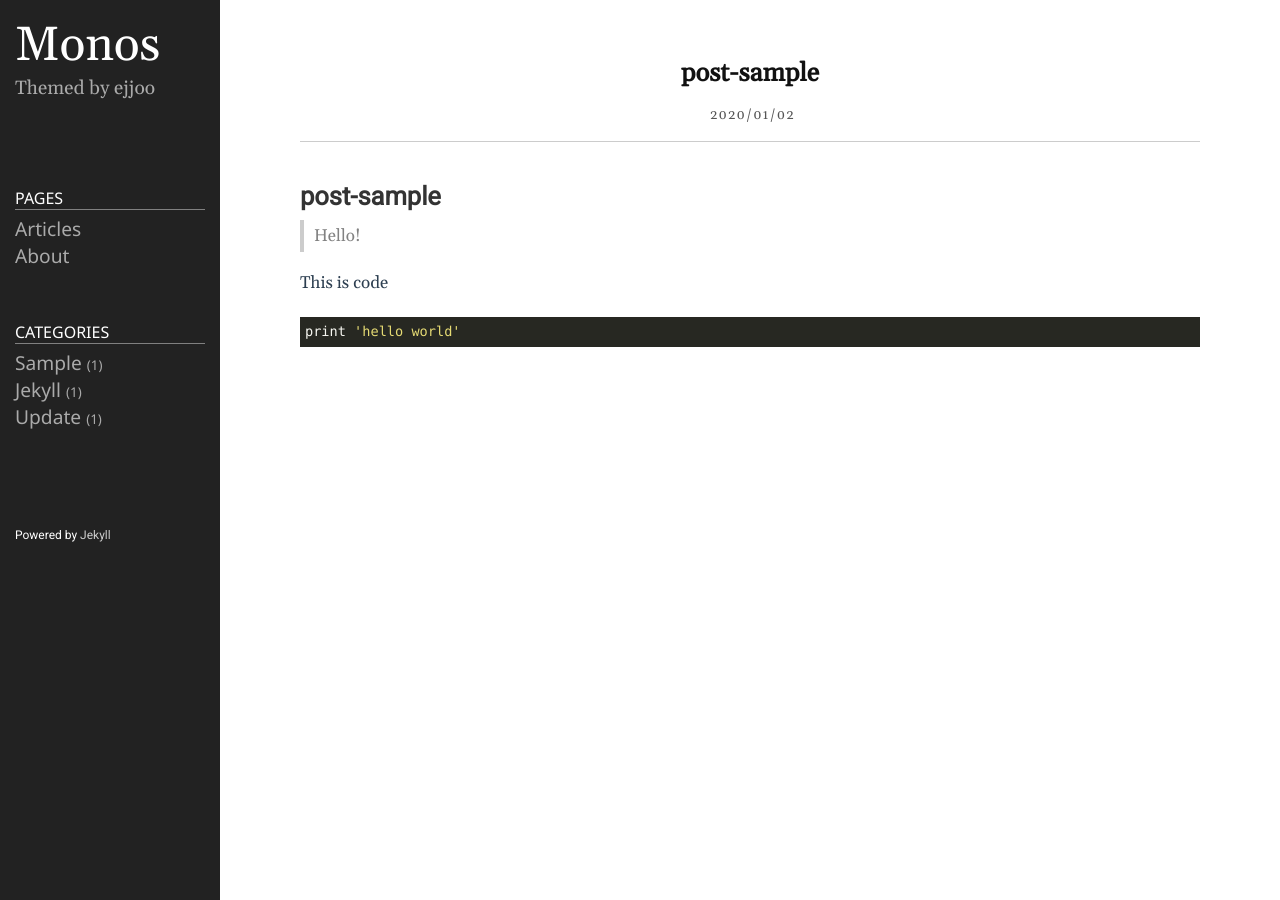
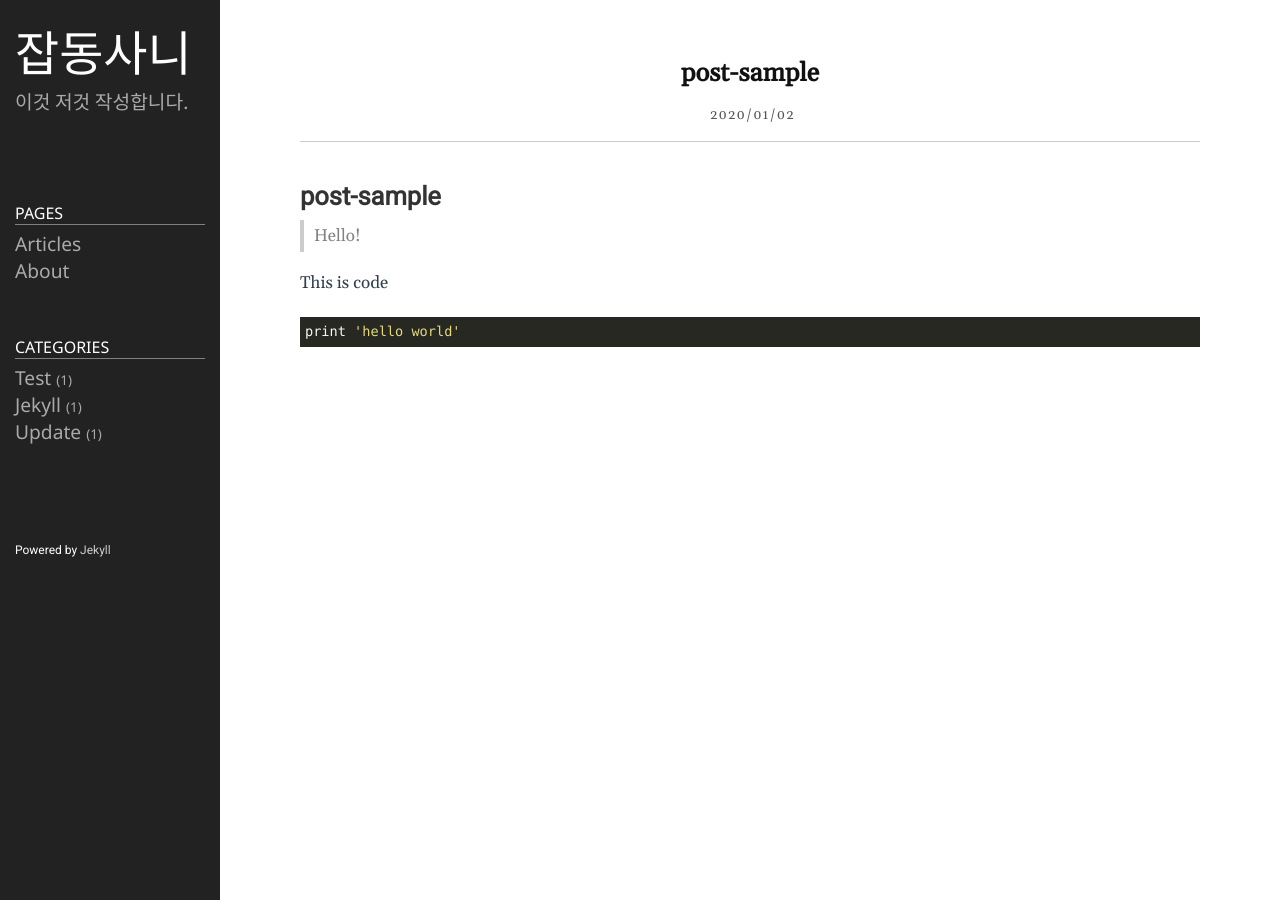
Before and after one commit to T3RR3T/t3rr3t.github.io, a Jekyll site: the page built from _posts/2020-01-02-post1.markdown, in a window 1280 px wide. Built offline with Jekyll 4.4.1, drawn with Linux system fonts in a browser that asks for light colours.

Commit message:
24.07.11 Test Data

```diff
--- a/_config.yml
+++ b/_config.yml
@@ -18,13 +18,13 @@
 # You can create any custom variable you would like, and they will be accessible
 # in the templates via {{ site.myvariable }}.
 
-title: Monos
-email: ejjoo7994@gmail.com
+title: 잡동사니
+email: t3rr3t
 description: >- # this means to ignore newlines until "baseurl:"
-  Themed by ejjoo
+  이것 저것 작성합니다.
 # baseurl: "/" # the subpath of your site, e.g. /blog
 # url: "http://ejjoo.github.io" # the base hostname & protocol for your site, e.g. http://example.com
-github_username: ejjoo
+github_username: T3RR3T
 highlighter: rouge
 svg:
   optimize: true
--- a/_posts/2020-01-02-post1.markdown
+++ b/_posts/2020-01-02-post1.markdown
@@ -2,7 +2,7 @@
 layout: post
 title: post-sample
 date: 2020-01-02 19:20:23 +0900
-category: sample
+category: test
 ---
 # post-sample
 > Hello!
```
